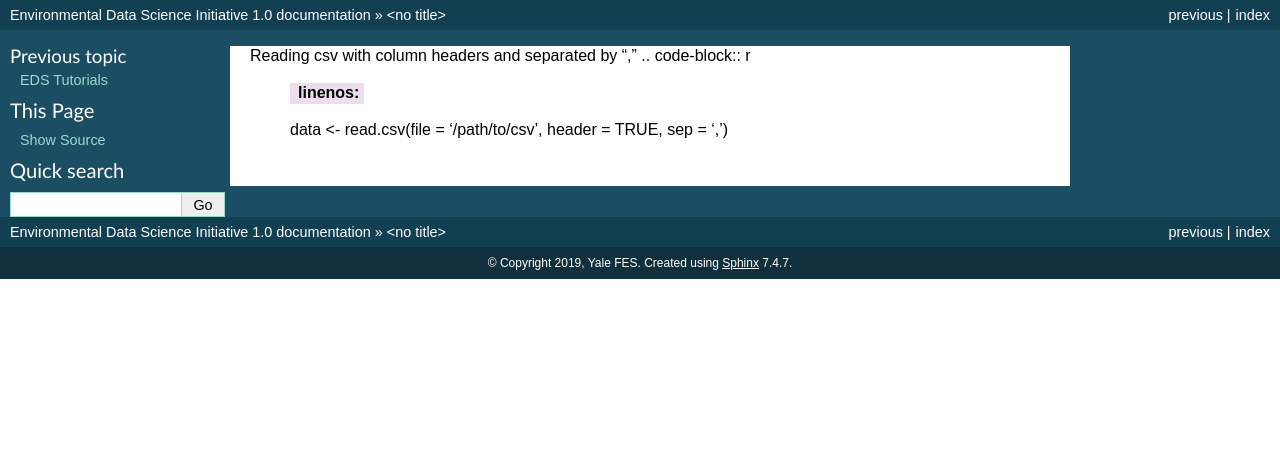
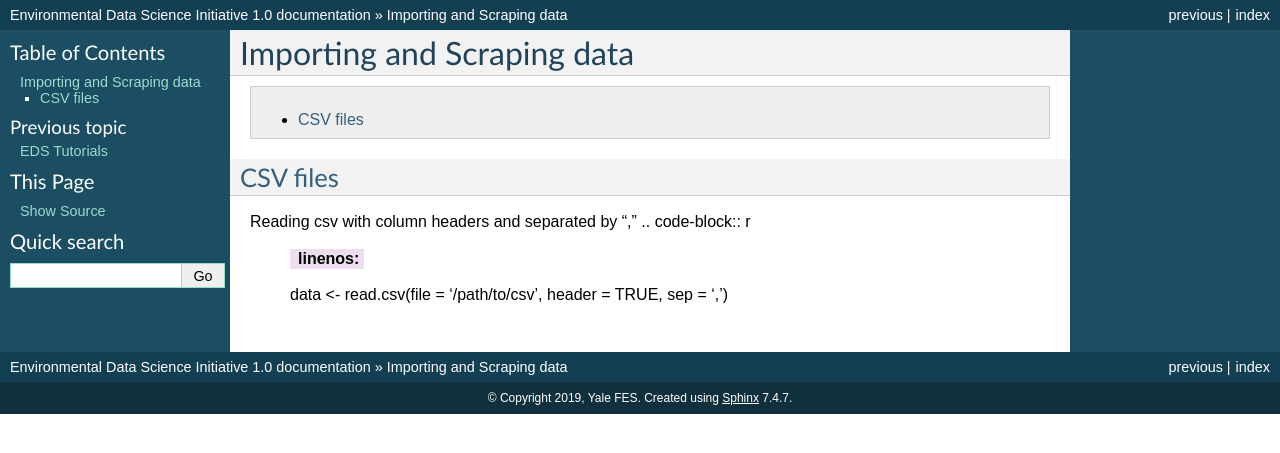
Before and after one commit to rajaoberison/edsy, a Sphinx documentation site: the page built from docs/importing_and_scraping_data.rst, in a window 1280 px wide. Shown: the top 453 px of the page. Built offline with Sphinx 7.4.7, drawn with Linux system fonts in a browser that asks for light colours.

Commit message:
Update importing_and_scraping_data.rst

```diff
--- a/docs/importing_and_scraping_data.rst
+++ b/docs/importing_and_scraping_data.rst
@@ -1,4 +1,16 @@
 .. _importing_and_scraping_data:
+
+=============================
+Importing and Scraping data
+=============================
+
+.. contents::
+   :local:
+   :depth: 2
+
+
+CSV files
+==========
 
 Reading csv with column headers and separated by ","
 .. code-block:: r
```
